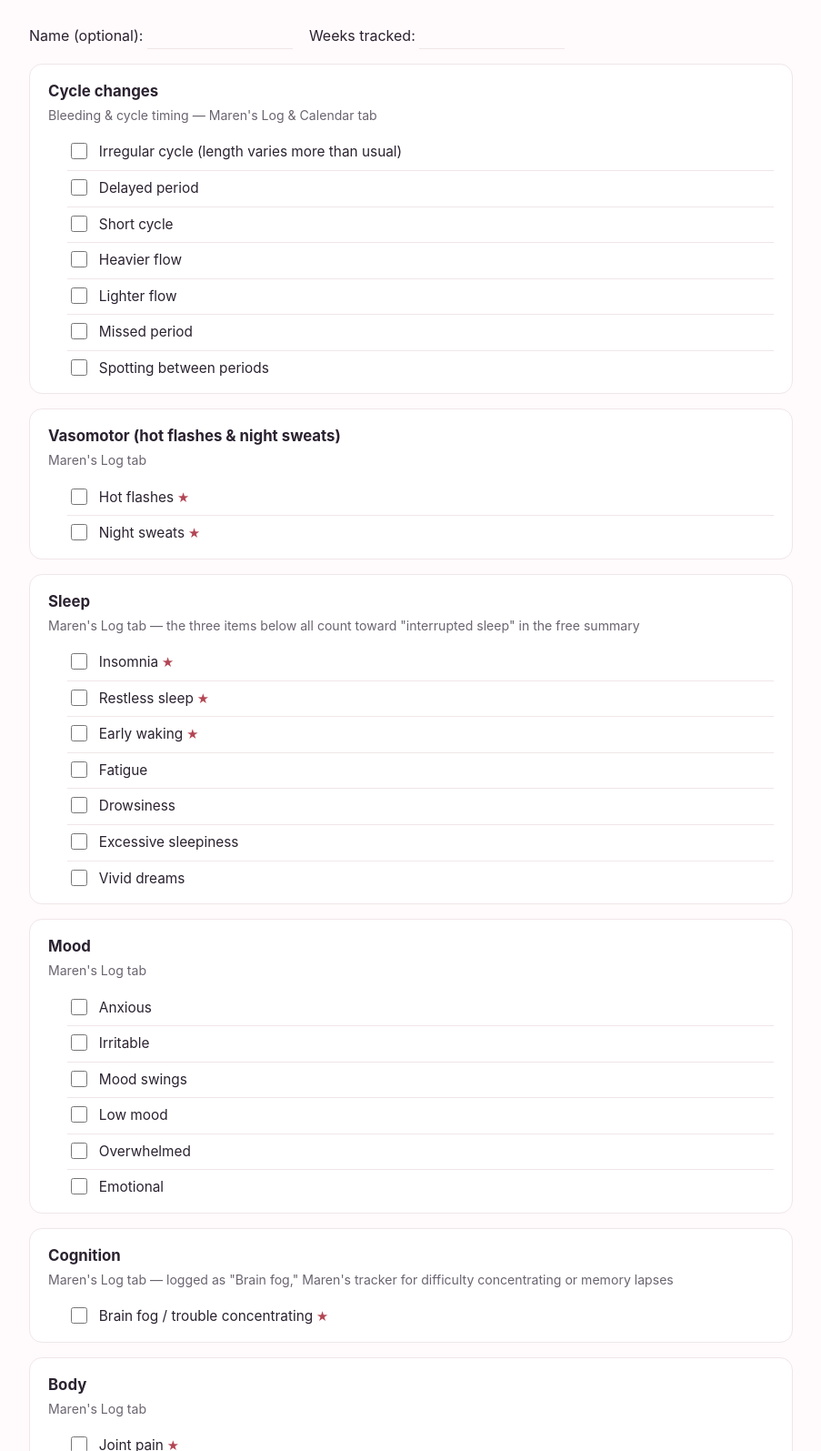
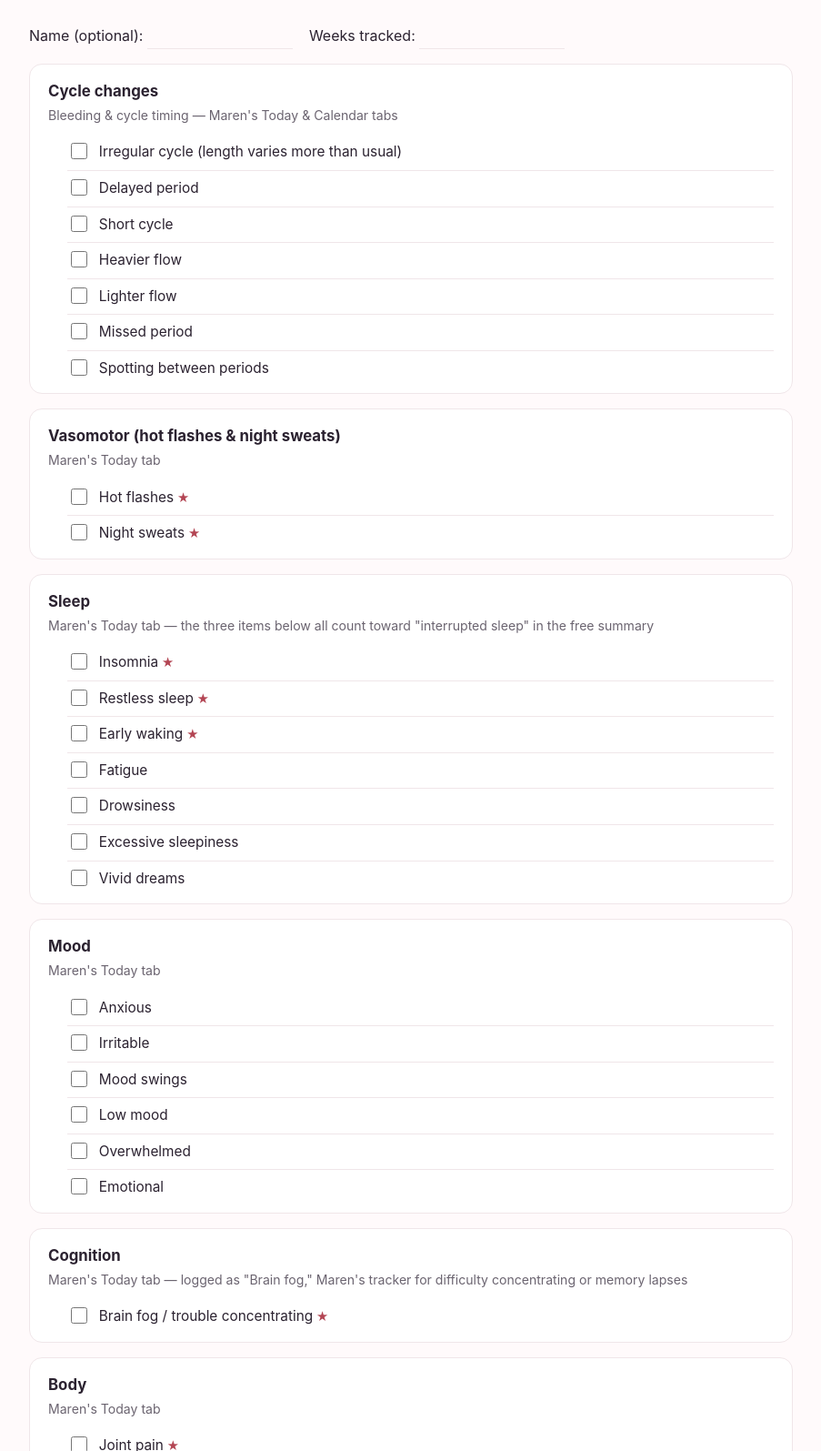
Before and after one commit to junyu17/Maren, a plain HTML site: page docs/perimenopause-symptom-checklist.html in a window 1280 px wide. Shown: the part 1105-2700 px from the top of the page at 91% size, without its empty margins (188-1091 px from the left). Drawn offline with Linux system fonts and the light colour scheme.

Commit message:
Use the app's real tab names on the checklist page and link the free tools from the es, ja and zh home pages
Co-Authored-By: Claude Fable 5.2 <noreply@anthropic.com>

```diff
--- a/docs/perimenopause-symptom-checklist.html
+++ b/docs/perimenopause-symptom-checklist.html
@@ -137,7 +137,7 @@
 
     <div class="symptom-group">
       <h3>Cycle changes</h3>
-      <p class="group-note">Bleeding &amp; cycle timing — Maren's Log &amp; Calendar tab</p>
+      <p class="group-note">Bleeding &amp; cycle timing — Maren's Today &amp; Calendar tabs</p>
       <ul class="symptom-list">
         <li class="symptom-item"><input type="checkbox" id="s-irregularCycle"><label for="s-irregularCycle">Irregular cycle (length varies more than usual)</label></li>
         <li class="symptom-item"><input type="checkbox" id="s-latePeriod"><label for="s-latePeriod">Delayed period</label></li>
@@ -151,7 +151,7 @@
 
     <div class="symptom-group">
       <h3>Vasomotor (hot flashes &amp; night sweats)</h3>
-      <p class="group-note">Maren's Log tab</p>
+      <p class="group-note">Maren's Today tab</p>
       <ul class="symptom-list">
         <li class="symptom-item"><input type="checkbox" id="s-hotFlashes"><label for="s-hotFlashes" class="starred">Hot flashes</label></li>
         <li class="symptom-item"><input type="checkbox" id="s-nightSweats"><label for="s-nightSweats" class="starred">Night sweats</label></li>
@@ -160,7 +160,7 @@
 
     <div class="symptom-group">
       <h3>Sleep</h3>
-      <p class="group-note">Maren's Log tab — the three items below all count toward "interrupted sleep" in the free summary</p>
+      <p class="group-note">Maren's Today tab — the three items below all count toward "interrupted sleep" in the free summary</p>
       <ul class="symptom-list">
         <li class="symptom-item"><input type="checkbox" id="s-insomnia"><label for="s-insomnia" class="starred">Insomnia</label></li>
         <li class="symptom-item"><input type="checkbox" id="s-restlessSleep"><label for="s-restlessSleep" class="starred">Restless sleep</label></li>
@@ -174,7 +174,7 @@
 
     <div class="symptom-group">
       <h3>Mood</h3>
-      <p class="group-note">Maren's Log tab</p>
+      <p class="group-note">Maren's Today tab</p>
       <ul class="symptom-list">
         <li class="symptom-item"><input type="checkbox" id="s-anxious"><label for="s-anxious">Anxious</label></li>
         <li class="symptom-item"><input type="checkbox" id="s-irritable"><label for="s-irritable">Irritable</label></li>
@@ -187,7 +187,7 @@
 
     <div class="symptom-group">
       <h3>Cognition</h3>
-      <p class="group-note">Maren's Log tab — logged as "Brain fog," Maren's tracker for difficulty concentrating or memory lapses</p>
+      <p class="group-note">Maren's Today tab — logged as "Brain fog," Maren's tracker for difficulty concentrating or memory lapses</p>
       <ul class="symptom-list">
         <li class="symptom-item"><input type="checkbox" id="s-brainFog"><label for="s-brainFog" class="starred">Brain fog / trouble concentrating</label></li>
       </ul>
@@ -195,7 +195,7 @@
 
     <div class="symptom-group">
       <h3>Body</h3>
-      <p class="group-note">Maren's Log tab</p>
+      <p class="group-note">Maren's Today tab</p>
       <ul class="symptom-list">
         <li class="symptom-item"><input type="checkbox" id="s-jointPain"><label for="s-jointPain" class="starred">Joint pain</label></li>
         <li class="symptom-item"><input type="checkbox" id="s-heartRacing"><label for="s-heartRacing" class="starred">Heart racing</label></li>
@@ -220,7 +220,7 @@
       <li>American College of Obstetricians and Gynecologists (ACOG), <a href="https://www.acog.org/womens-health/faqs/the-menopause-years" target="_blank" rel="noopener">"The Menopause Years"</a></li>
       <li>American College of Obstetricians and Gynecologists (ACOG), <a href="https://www.acog.org/womens-health/faqs/perimenopausal-bleeding-and-bleeding-after-menopause" target="_blank" rel="noopener">"Perimenopausal Bleeding and Bleeding After Menopause"</a></li>
     </ul>
-    <p class="note">These are the same two sources cited in Maren's built-in Perimenopause education articles (Education tab in the app).</p>
+    <p class="note">These are the same two sources cited in Maren's built-in Perimenopause education articles (Library in the app).</p>
 
     <div class="disclaimer" style="margin: 22px 0;">
       <strong>Not medical advice.</strong> Maren is a tracking and educational tool, not a medical device. It does not diagnose conditions, and this page does not either. Predictions and summaries are estimates and may be inaccurate. Always consult a qualified healthcare professional for medical decisions.
```
Also changed, not shown: docs/index-es.html (+3 -0 lines), docs/index-ja.html (+3 -0 lines), docs/index-zh.html (+3 -0 lines).
